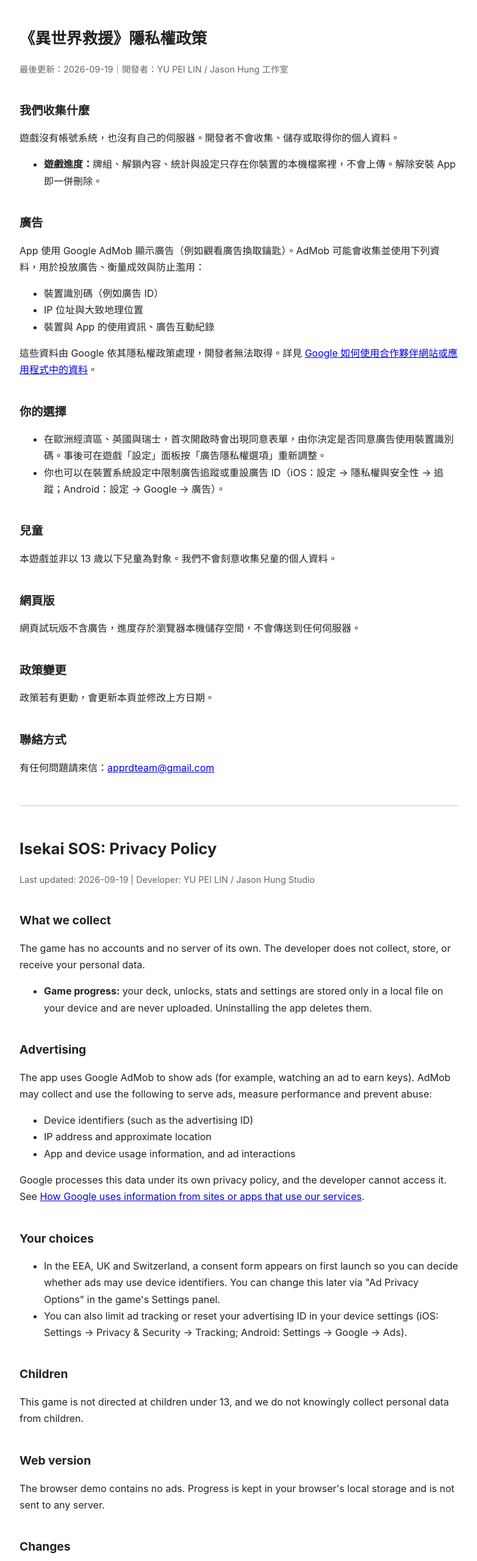
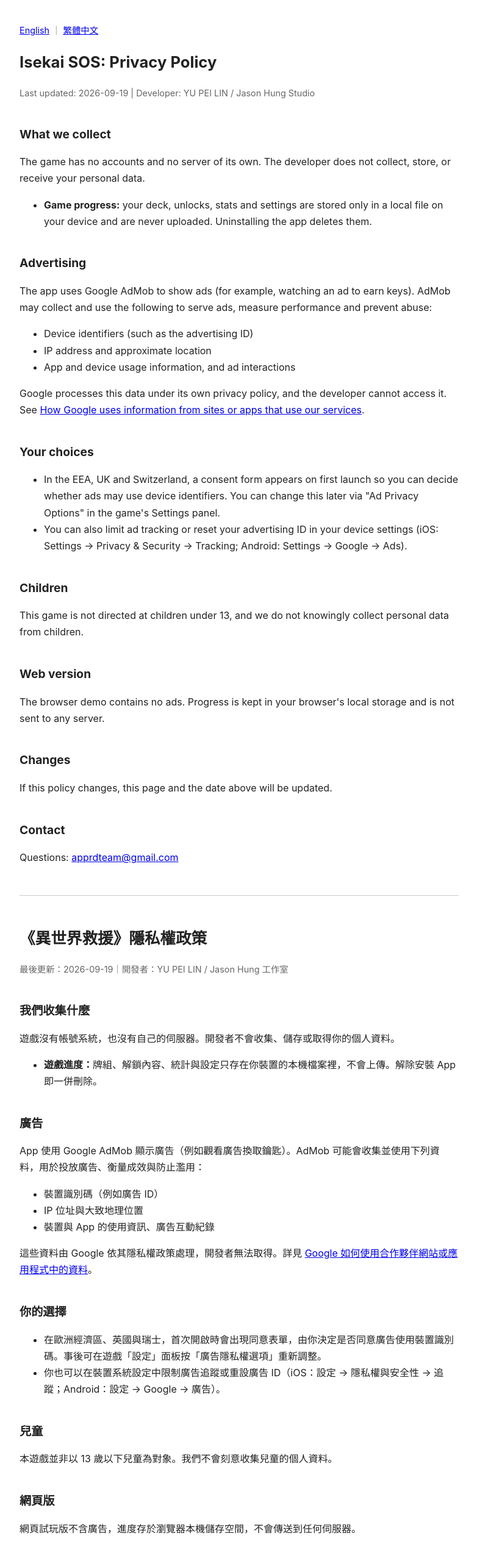
Before and after one commit to JasonHungApp/JasonHungApp.github.io, a plain HTML site: page isekaisos/privacy/index.html in a window 1280 px wide. Shown: the top 2560 px of the page at 61% size, without its empty margins (248-1030 px from the left). Drawn offline with Linux system fonts and the light colour scheme.

Commit message:
feat: 隱私權政策改英文在上，加語言錨點連結
Co-Authored-By: Claude Sonnet 5 <noreply@anthropic.com>

```diff
--- a/isekaisos/privacy/index.html
+++ b/isekaisos/privacy/index.html
@@ -1,9 +1,9 @@
 <!DOCTYPE html>
-<html lang="zh-Hant">
+<html lang="en">
 <head>
 <meta charset="utf-8">
 <meta name="viewport" content="width=device-width, initial-scale=1">
-<title>隱私權政策 Privacy Policy｜異世界救援 Isekai SOS</title>
+<title>Privacy Policy 隱私權政策｜Isekai SOS 異世界救援</title>
 <style>
   body { font: 16px/1.7 -apple-system, "PingFang TC", "Noto Sans TC", sans-serif; max-width: 720px; margin: 0 auto; padding: 24px 16px 64px; color: #222; background: #fff; }
   h1 { font-size: 1.6rem; } h2 { font-size: 1.2rem; margin-top: 2em; }
@@ -14,7 +14,47 @@
 </head>
 <body>
 
-<h1>《異世界救援》隱私權政策</h1>
+<p class="meta"><a href="#en">English</a> ｜ <a href="#zh">繁體中文</a></p>
+
+<h1 id="en">Isekai SOS: Privacy Policy</h1>
+<p class="meta">Last updated: 2026-09-19 | Developer: YU PEI LIN / Jason Hung Studio</p>
+
+<h2>What we collect</h2>
+<p>The game has no accounts and no server of its own. The developer does not collect, store, or receive your personal data.</p>
+<ul>
+  <li><strong>Game progress:</strong> your deck, unlocks, stats and settings are stored only in a local file on your device and are never uploaded. Uninstalling the app deletes them.</li>
+</ul>
+
+<h2>Advertising</h2>
+<p>The app uses Google AdMob to show ads (for example, watching an ad to earn keys). AdMob may collect and use the following to serve ads, measure performance and prevent abuse:</p>
+<ul>
+  <li>Device identifiers (such as the advertising ID)</li>
+  <li>IP address and approximate location</li>
+  <li>App and device usage information, and ad interactions</li>
+</ul>
+<p>Google processes this data under its own privacy policy, and the developer cannot access it. See <a href="https://policies.google.com/technology/partner-sites">How Google uses information from sites or apps that use our services</a>.</p>
+
+<h2>Your choices</h2>
+<ul>
+  <li>In the EEA, UK and Switzerland, a consent form appears on first launch so you can decide whether ads may use device identifiers. You can change this later via "Ad Privacy Options" in the game's Settings panel.</li>
+  <li>You can also limit ad tracking or reset your advertising ID in your device settings (iOS: Settings → Privacy &amp; Security → Tracking; Android: Settings → Google → Ads).</li>
+</ul>
+
+<h2>Children</h2>
+<p>This game is not directed at children under 13, and we do not knowingly collect personal data from children.</p>
+
+<h2>Web version</h2>
+<p>The browser demo contains no ads. Progress is kept in your browser's local storage and is not sent to any server.</p>
+
+<h2>Changes</h2>
+<p>If this policy changes, this page and the date above will be updated.</p>
+
+<h2>Contact</h2>
+<p>Questions: <a href="mailto:apprdteam@gmail.com">apprdteam@gmail.com</a></p>
+
+<hr>
+
+<h1 id="zh" lang="zh-Hant">《異世界救援》隱私權政策</h1>
 <p class="meta">最後更新：2026-09-19｜開發者：YU PEI LIN / Jason Hung 工作室</p>
 
 <h2>我們收集什麼</h2>
@@ -50,43 +90,5 @@
 <h2>聯絡方式</h2>
 <p>有任何問題請來信：<a href="mailto:apprdteam@gmail.com">apprdteam@gmail.com</a></p>
 
-<hr>
-
-<h1>Isekai SOS: Privacy Policy</h1>
-<p class="meta">Last updated: 2026-09-19 | Developer: YU PEI LIN / Jason Hung Studio</p>
-
-<h2>What we collect</h2>
-<p>The game has no accounts and no server of its own. The developer does not collect, store, or receive your personal data.</p>
-<ul>
-  <li><strong>Game progress:</strong> your deck, unlocks, stats and settings are stored only in a local file on your device and are never uploaded. Uninstalling the app deletes them.</li>
-</ul>
-
-<h2>Advertising</h2>
-<p>The app uses Google AdMob to show ads (for example, watching an ad to earn keys). AdMob may collect and use the following to serve ads, measure performance and prevent abuse:</p>
-<ul>
-  <li>Device identifiers (such as the advertising ID)</li>
-  <li>IP address and approximate location</li>
-  <li>App and device usage information, and ad interactions</li>
-</ul>
-<p>Google processes this data under its own privacy policy, and the developer cannot access it. See <a href="https://policies.google.com/technology/partner-sites">How Google uses information from sites or apps that use our services</a>.</p>
-
-<h2>Your choices</h2>
-<ul>
-  <li>In the EEA, UK and Switzerland, a consent form appears on first launch so you can decide whether ads may use device identifiers. You can change this later via "Ad Privacy Options" in the game's Settings panel.</li>
-  <li>You can also limit ad tracking or reset your advertising ID in your device settings (iOS: Settings → Privacy &amp; Security → Tracking; Android: Settings → Google → Ads).</li>
-</ul>
-
-<h2>Children</h2>
-<p>This game is not directed at children under 13, and we do not knowingly collect personal data from children.</p>
-
-<h2>Web version</h2>
-<p>The browser demo contains no ads. Progress is kept in your browser's local storage and is not sent to any server.</p>
-
-<h2>Changes</h2>
-<p>If this policy changes, this page and the date above will be updated.</p>
-
-<h2>Contact</h2>
-<p>Questions: <a href="mailto:apprdteam@gmail.com">apprdteam@gmail.com</a></p>
-
 </body>
 </html>
```
Also changed, not shown: waterpurr/privacy/index.html (+30 -28 lines).
